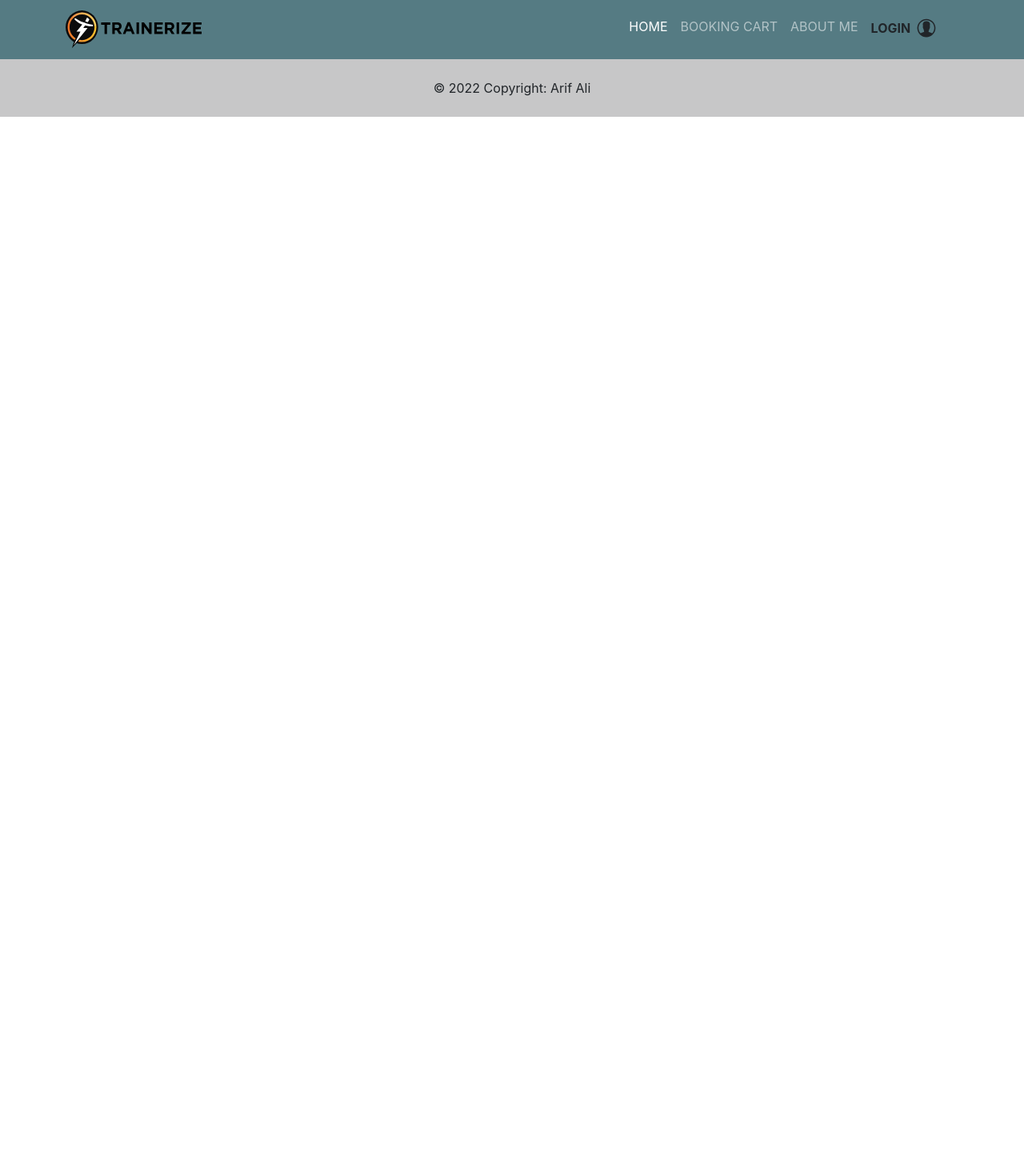
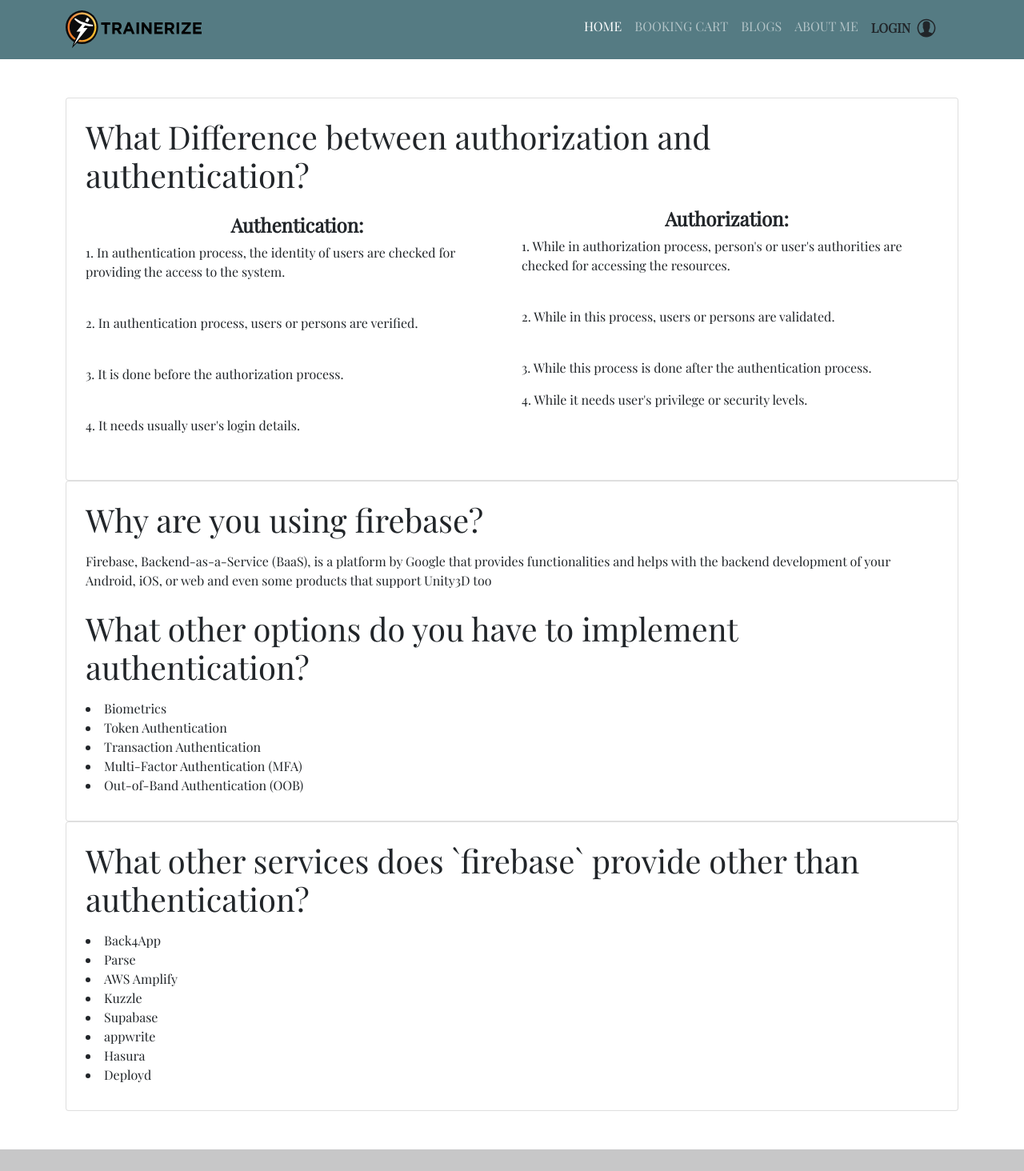
Before and after one commit to mdarifali/independent-service-provider, a React (Create React App) app: page /blogs in a window 1280 px wide. Shown: the top 1464 px of the page at 80% size. Before the commit the page ends 800 px from the top, so only its background shows below. Built offline with nearby package versions, Linux system fonts and the light colour scheme; no server answers.

Commit message:
about page add

```diff
--- a/src/App.css
+++ b/src/App.css
@@ -1,5 +1,8 @@
+@import url('https://fonts.googleapis.com/css2?family=Playfair+Display&display=swap');
+
 * {
   margin: 0;
   padding: 0;
   box-sizing: border-box;
+      font-family: 'Playfair Display',serif;
 }
--- a/src/Componants/About/AboutMe.js
+++ b/src/Componants/About/AboutMe.js
@@ -1,9 +1,31 @@
 import React from 'react';
+import profileimg from '../Images/Arif.jpg'
 
 const AboutMe = () => {
     return (
-        <div>
-            <h1>This is About Sections</h1>
+        <div className='container my-5'>
+            <div class="card mb-3" >
+                <div class="row g-0">
+                    <div class="col-md-4">
+                        <img
+                            src={profileimg}
+                            alt="Trendy Pants and Shoes"
+                            class="img-fluid rounded-start"
+                        />
+                    </div>
+                    <div class="col-md-8">
+                        <div class="card-body p-5">
+                            <h1 class="card-title lh-lg text-danger fw-bolder">I'm Arif Ali <br />
+                                <span className='text-success'>Front-end Developer</span></h1>
+                            <h5 class="card-text mt-4">
+                                I am the master of HTML, CSS and Javascript. I know everything needed to make a website function,
+                                efficient. I didn't stop with the web. I went beyond with most popular Javascript framework called
+                                Vue JS. I even know the deployment, server and security. I will give you 100% web solution.
+                            </h5>
+                        </div>
+                    </div>
+                </div>
+            </div>
         </div>
     );
 };
--- a/src/Componants/Blogs/Blogs.js
+++ b/src/Componants/Blogs/Blogs.js
@@ -2,8 +2,57 @@ import React from 'react';
 
 const Blogs = () => {
     return (
-        <div>
-
+        <div className='container my-5'>
+            <div className='card p-4'>
+                <div className='row g-2'>
+                    <h1>What Difference between authorization and authentication?</h1>
+                    <div className="col-md-6 my-3">
+                        <h4 className='text-center fw-bold'>Authentication:</h4>
+                        <div className='my-2'>
+                            <p>1. In authentication process, the identity of users are checked for providing the access to the system.</p><br />
+                            <p>2. In authentication process, users or persons are verified.</p><br />
+                            <p>3. It is done before the authorization process.</p><br />
+                            <p>4. It needs usually user's login details.</p>
+                        </div>
+                    </div>
+                    <div className="col-md-6">
+                        <h4 className='text-center fw-bold'>Authorization:</h4>
+                        <div className='m-2'>
+                            <p>1. While in authorization process, person's or user's authorities are checked for accessing the resources.</p><br />
+                            <p>2. While in this process, users or persons are validated.</p> <br />
+                            <p>3. While this process is done after the authentication process.</p>
+                            <p>4. While it needs user's privilege or security levels.</p>
+                        </div>
+                    </div>
+                </div>
+            </div>
+            <div className='card p-4'>
+                <h1>Why are you using firebase?</h1>
+                <div className="my-2">
+                    <p>Firebase, Backend-as-a-Service (BaaS), is a platform by Google that provides functionalities and helps with the backend development of your Android, iOS, or web and even some products that support Unity3D too</p>
+                </div>
+                <h1>What other options do you have to implement authentication?</h1>
+                <div className='my-2'>
+                    <li>Biometrics</li>
+                    <li>Token Authentication</li>
+                    <li>Transaction Authentication</li>
+                    <li>Multi-Factor Authentication (MFA)</li>
+                    <li>Out-of-Band Authentication (OOB)</li>
+                </div>
+            </div>
+            <div className="card p-4">
+                <h1>What other services does `firebase` provide other than authentication?</h1>
+                <div className='my-2'>
+                    <li>Back4App</li>
+                    <li>Parse</li>
+                    <li>AWS Amplify</li>
+                    <li>Kuzzle</li>
+                    <li>Supabase</li>
+                    <li>appwrite</li>
+                    <li>Hasura</li>
+                    <li>Deployd</li>
+                </div>
+            </div>
         </div>
     );
 };
--- a/src/Componants/Header/Header.js
+++ b/src/Componants/Header/Header.js
@@ -24,6 +24,7 @@ const Header = () => {
                     <div className="navbar-nav ms-auto">
                         <Link className='nav-link active' to='/home'>HOME</Link>
                         <Link className='nav-link' to='/bookingcart'>BOOKING CART</Link>
+                        <Link className='nav-link' to='/blogs'>BLOGS</Link>
                         <Link className='nav-link' to='/about'>ABOUT ME</Link>
                             {
                             user ? (<button className='btn btn-outline-warning' onClick={() => signOut(auth)}>Sing Out</button>) : (<Link className='nav-link text-dark fw-bold' to='/login'>LOGIN <IoIosContact className='text-dark fs-2 pb-1'/></Link>)
```
Also changed, not shown: src/Componants/Images/Arif.jpg (added).
